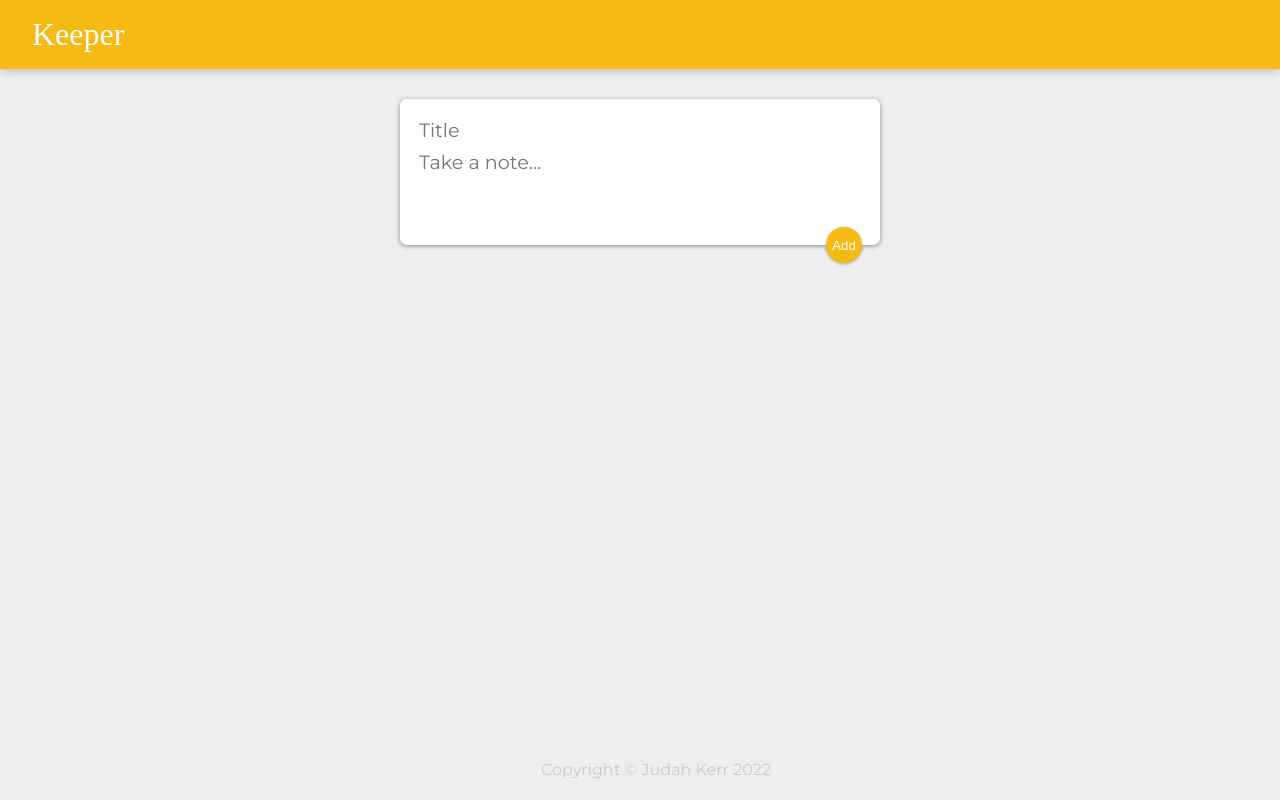
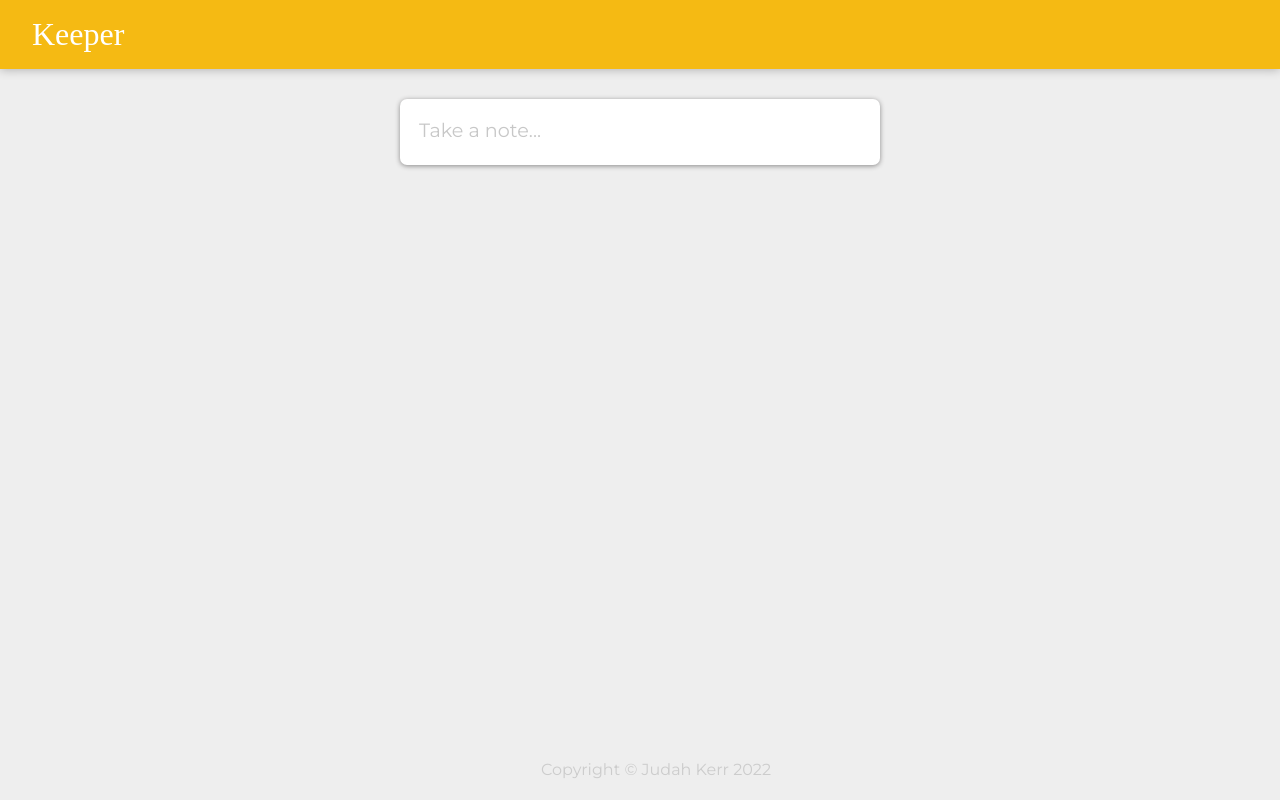
Before and after one commit to JudahKerr/KeeperClone, a React (Create React App) app: page / in a window 1280 px wide. Built offline with nearby package versions, Linux system fonts and the light colour scheme; a web font is replaced by a local one.

Commit message:
Delete working, expand effect on launch working

```diff
--- a/public/styles.css
+++ b/public/styles.css
@@ -2,6 +2,10 @@
   padding: 0;
   margin: 0;
   box-sizing: border-box;
+}
+
+::placeholder {
+  opacity: 0.4;
 }
 html {
   font-family: "Montserrat", sans-serif;
@@ -66,6 +70,7 @@ footer p {
   height: 36px;
   cursor: pointer;
   outline: none;
+
 }
 
 form {
@@ -100,4 +105,5 @@ form button {
   box-shadow: 0 1px 3px rgba(0, 0, 0, 0.3);
   cursor: pointer;
   outline: none;
+  font-size: 1.5em;
 }
--- a/src/components/CreateArea.jsx
+++ b/src/components/CreateArea.jsx
@@ -5,6 +5,8 @@ function CreateArea(props) {
     title: "",
     content: "",
   });
+
+  const [init, setInit] = useState(false);
 
   function handleChange(event) {
     const { name, value } = event.target;
@@ -26,23 +28,30 @@ function CreateArea(props) {
     });
   }
 
+  function expandEffect() {
+    setInit(true);
+  }
+
   return (
-    <div>
+    <div onClick={expandEffect}>
       <form>
+        {init ? (
           <input
             name="title"
             placeholder="Title"
             onChange={handleChange}
             value={note.title}
           />
+        ) : null}
+
         <textarea
           name="content"
           placeholder="Take a note..."
-          rows="3"
+          rows={init ? "3" : "1"}
           onChange={handleChange}
           value={note.content}
         />
-        <button onClick={submitNote}>Add</button>
+        {init ? <button onClick={submitNote}>+</button> : null}
       </form>
     </div>
   );
```
Lines whose indentation alone changed are shown as unchanged.
